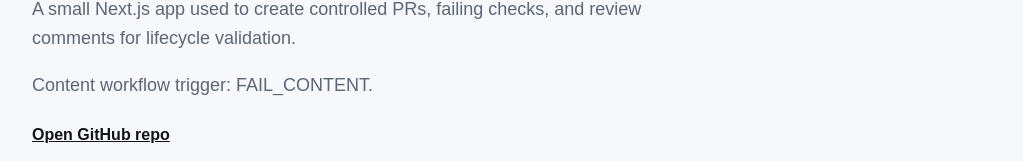
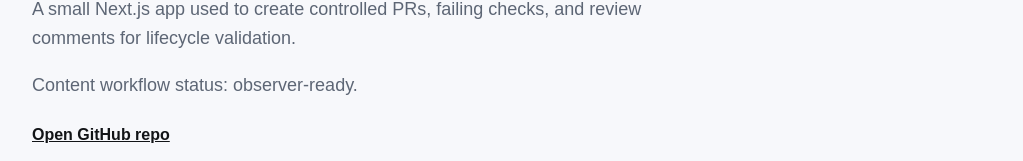
Before and after one commit to whoisasx/test-reverb, a Next.js app: page / in a window 1280 px wide. Shown: the part 184-345 px from the top of the page, without its empty margins (128-1151 px from the left). Built offline with nearby package versions, Linux system fonts and the light colour scheme.

Commit message:
Remove content failure marker

```diff
--- a/app/page.tsx
+++ b/app/page.tsx
@@ -11,7 +11,7 @@ export default function Home() {
           A small Next.js app used to create controlled PRs, failing checks, and
           review comments for lifecycle validation.
         </p>
-        <p className="summary">Content workflow trigger: FAIL_CONTENT.</p>
+        <p className="summary">Content workflow status: observer-ready.</p>
         <a className="repo-link" href="https://github.com/whoisasx/test-reverb">
           Open GitHub repo
         </a>
```
